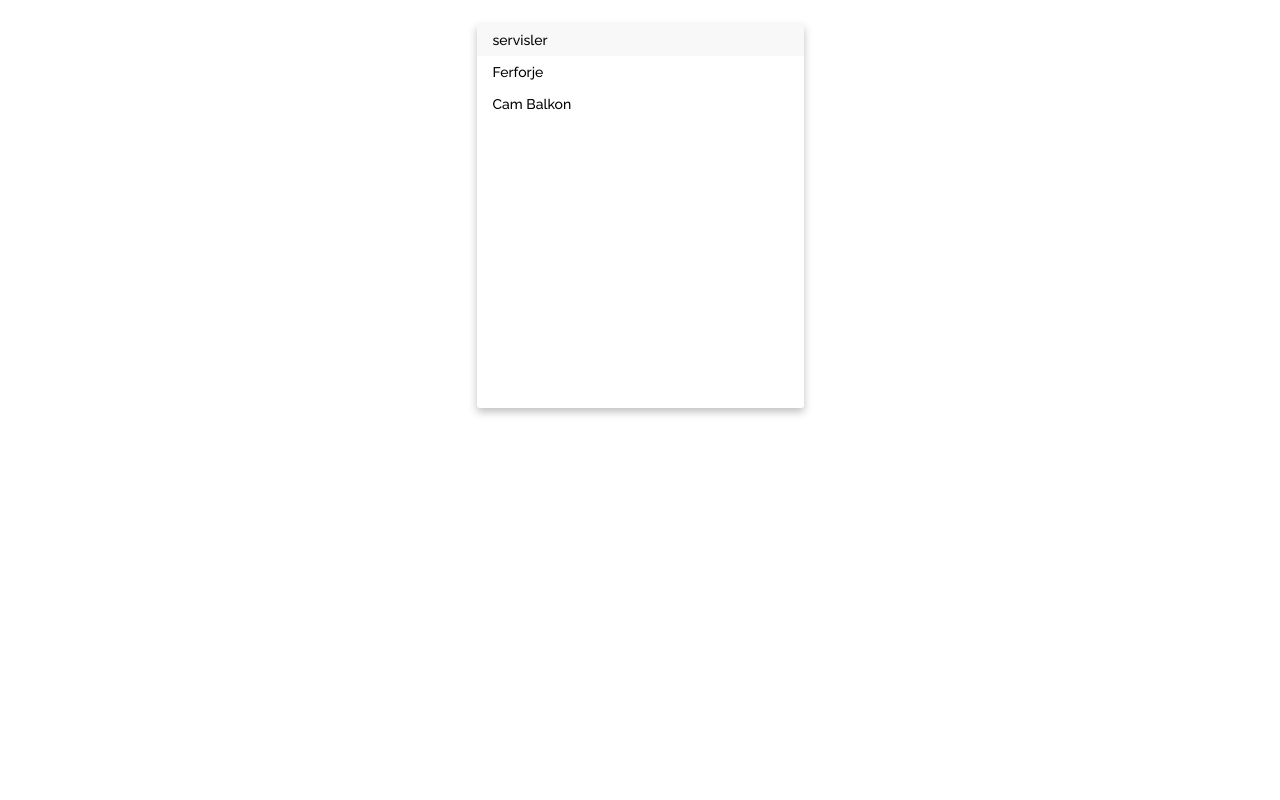
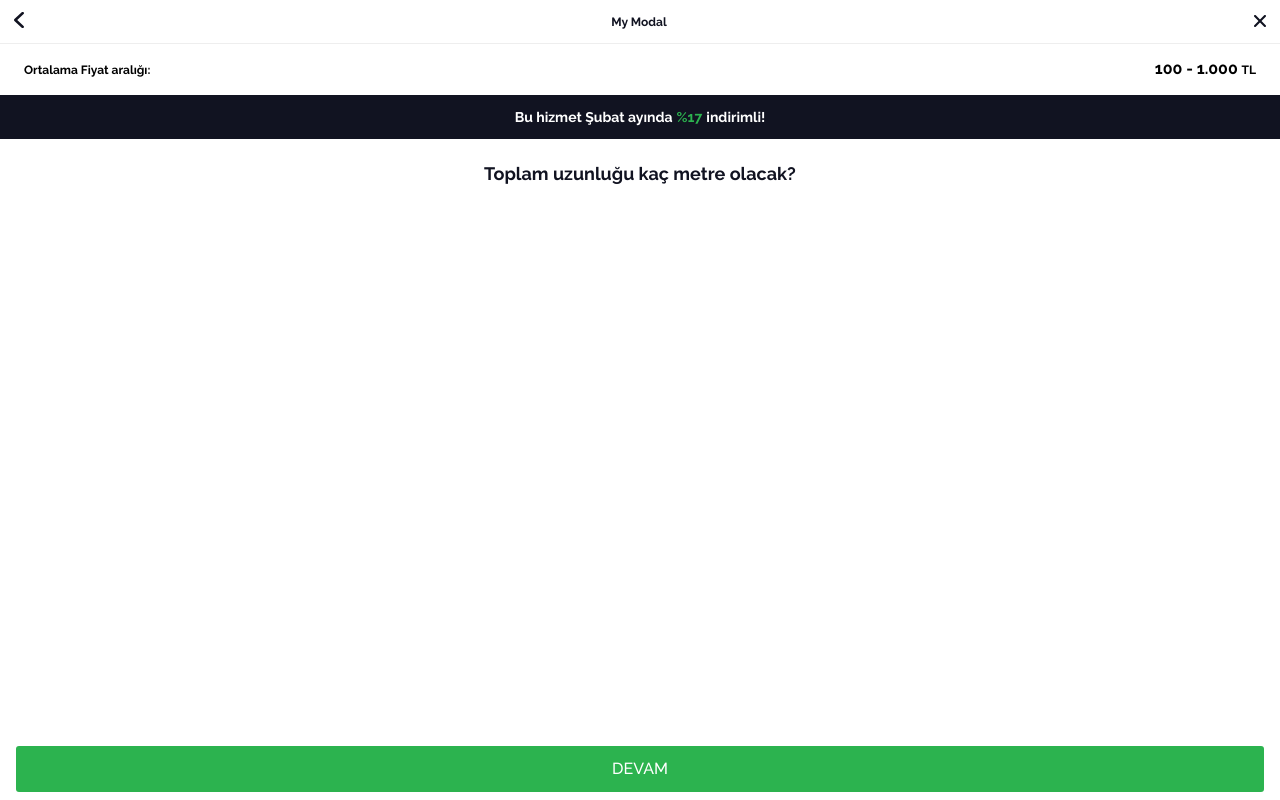
Before and after one commit to ffcabbar/react-reusable-component-mobilebase-app, a React (Create React App) app: page / in a window 1280 px wide. Both pictures are taken after a click on the element "Ferforje". Built offline with nearby package versions, Linux system fonts and the light colour scheme.

Commit message:
Some style and logic changed in ServiceDrawer component, new component added: DiscountRate, PriceRange, QuestionLabel, Modal

```diff
--- a/package.json
+++ b/package.json
@@ -10,10 +10,12 @@
     "@types/node": "^12.0.0",
     "@types/react": "^17.0.0",
     "@types/react-dom": "^17.0.0",
+    "@types/react-transition-group": "^4.4.1",
     "node-sass": "^5.0.0",
     "react": "^17.0.1",
     "react-dom": "^17.0.1",
     "react-scripts": "4.0.3",
+    "react-transition-group": "^4.4.1",
     "typescript": "^4.1.2",
     "web-vitals": "^1.0.1"
   },
--- /dev/null
+++ b/src/components/DiscountRate/DiscountRate.scss
@@ -0,0 +1,18 @@
+.discount_rate {
+  height: 44px;
+  display: flex;
+  justify-content: center;
+  align-items: center;
+  padding: 6px 17px;
+  background: #111321;
+  font-style: normal;
+  font-weight: bold;
+  font-size: 14px;
+  line-height: 22px;
+  color: #fff;
+
+  span {
+    padding: 4px;
+    color: #2cb34f;
+  }
+}
--- /dev/null
+++ b/src/components/DiscountRate/DiscountRate.tsx
@@ -0,0 +1,16 @@
+import React from "react";
+import "./DiscountRate.scss";
+
+interface IDiscountRateProps {}
+
+const DiscountRate: React.FC<IDiscountRateProps> = (
+  props: IDiscountRateProps
+) => {
+  return (
+    <div className="discount_rate">
+      Bu hizmet Şubat ayında <span>%17</span> indirimli!
+    </div>
+  );
+};
+
+export default DiscountRate;
--- /dev/null
+++ b/src/components/Modal/Modal.scss
@@ -0,0 +1,54 @@
+.modal {
+  position: fixed;
+  left: 0;
+  top: 0;
+  right: 0;
+  bottom: 0;
+  // display: flex;
+  // align-items: center;
+  // justify-content: center;
+  opacity: 0;
+  transform: scale(0.8);
+  pointer-events: none;
+}
+.modal.enter-done {
+  opacity: 1;
+  pointer-events: visible;
+  transform: translate(0);
+  transition: opacity 300ms, transform 300ms;
+}
+.modal.exit {
+  transform: scale(0.8);
+  transition: opacity 300ms, transform 300ms;
+}
+
+.modal-content {
+  height: 100%;
+  width: 100%;
+  background-color: #fff;
+  display: grid;
+  grid-template-rows: auto 1fr auto;
+  grid-template-columns: 100%;
+}
+.modal-header {
+  height: 43px;
+  display: flex;
+  justify-content: space-between;
+  align-items: center;
+  padding: 0px 14px;
+}
+.modal-footer {
+  padding: 8px 16px;
+  display: flex;
+  justify-content: center;
+}
+.modal-title {
+  font-weight: bold;
+  font-size: 12px;
+  line-height: 18px;
+  color: #111321;
+}
+.modal-body {
+  border-top: 1px solid #eee;
+  overflow: auto;
+}
--- /dev/null
+++ b/src/components/Modal/Modal.tsx
@@ -0,0 +1,76 @@
+import React from "react";
+import { CSSTransition } from "react-transition-group";
+import DiscountRate from "../DiscountRate/DiscountRate";
+import Button from "../lib/Button/Button";
+import PriceRange from "../PriceRange/PriceRange";
+import QuestionLabel from "../QuestionLabel/QuestionLabel";
+import "./Modal.scss";
+
+interface IModalProps {
+  title?: string;
+  onClose: () => void;
+  showModal: boolean;
+  setShowDrawer: React.Dispatch<React.SetStateAction<boolean>>;
+}
+
+const Modal: React.FC<IModalProps> = (props: IModalProps) => {
+  return (
+    <CSSTransition
+      in={props.showModal}
+      unmountOnExit
+      timeout={{ enter: 0, exit: 300 }}
+      onEnter={() => props.setShowDrawer(false)}
+      onExited={() => props.setShowDrawer(true)}
+    >
+      <div className="modal" onClick={props.onClose}>
+        <div className="modal-content" onClick={(e) => e.stopPropagation()}>
+          <div className="modal-header">
+            <div>
+              <svg
+                width="10"
+                height="16"
+                viewBox="0 0 10 16"
+                fill="none"
+                xmlns="http://www.w3.org/2000/svg"
+              >
+                <path
+                  fill-rule="evenodd"
+                  clip-rule="evenodd"
+                  d="M8.65392 16C8.30964 16 7.96506 15.8789 7.70214 15.6358L0.39423 8.87989C0.142078 8.64649 0 8.33014 0 7.99997C0 7.67006 0.142078 7.35344 0.393931 7.12004L7.70214 0.364398C8.22738 -0.121466 9.07985 -0.121466 9.6051 0.364398C10.1312 0.850539 10.1312 1.6381 9.6051 2.12424L3.24956 7.99997L9.6054 13.8757C10.1315 14.3616 10.1315 15.1494 9.6054 15.6355C9.34278 15.8783 8.9982 16 8.65392 16Z"
+                  fill="#111321"
+                />
+              </svg>
+            </div>
+            <div className="modal-title">{props.title}</div>
+            <div onClick={props.onClose}>
+              <svg
+                width="12"
+                height="12"
+                viewBox="0 0 12 12"
+                fill="none"
+                xmlns="http://www.w3.org/2000/svg"
+              >
+                <path
+                  fill-rule="evenodd"
+                  clip-rule="evenodd"
+                  d="M4.5026 6L0.310122 1.80752C-0.103374 1.39403 -0.103374 0.723619 0.310122 0.310122C0.723619 -0.103374 1.39403 -0.103374 1.80752 0.310122L6 4.5026L10.1925 0.310122C10.606 -0.103374 11.2764 -0.103374 11.6899 0.310122C12.1034 0.723619 12.1034 1.39403 11.6899 1.80752L7.4974 6L11.6899 10.1925C12.1034 10.606 12.1034 11.2764 11.6899 11.6899C11.2764 12.1034 10.606 12.1034 10.1925 11.6899L6 7.4974L1.80752 11.6899C1.39403 12.1034 0.723619 12.1034 0.310122 11.6899C-0.103374 11.2764 -0.103374 10.606 0.310122 10.1925L4.5026 6Z"
+                  fill="#111321"
+                />
+              </svg>
+            </div>
+          </div>
+          <div className="modal-body">
+            <PriceRange />
+            <DiscountRate />
+            <QuestionLabel />
+          </div>
+          <div className="modal-footer">
+            <Button>DEVAM</Button>
+          </div>
+        </div>
+      </div>
+    </CSSTransition>
+  );
+};
+
+export default Modal;
--- /dev/null
+++ b/src/components/PriceRange/PriceRange.scss
@@ -0,0 +1,26 @@
+.price_range {
+  height: 51px;
+  display: flex;
+  justify-content: space-between;
+  align-items: center;
+  padding: 0px 24px;
+  box-shadow: 0px 1px 4px #e4e4e4, 0px 1px 2px #e4e4e4, 0px 0px 2px #e4e4e4;
+  background: #fff;
+
+  div {
+    &:first-child {
+      font-weight: bold;
+      font-size: 12px;
+      line-height: 16px;
+    }
+    &:last-child {
+      font-weight: bold;
+      font-size: 16px;
+      line-height: 16px;
+
+      span {
+        font-size: 12px;
+      }
+    }
+  }
+}
--- /dev/null
+++ b/src/components/PriceRange/PriceRange.tsx
@@ -0,0 +1,17 @@
+import React from "react";
+import "./PriceRange.scss";
+
+interface IPriceRangeProps {}
+
+const PriceRange: React.FC<IPriceRangeProps> = (props: IPriceRangeProps) => {
+  return (
+    <div className="price_range">
+      <div>Ortalama Fiyat aralığı:</div>
+      <div>
+        100 - 1.000 <span>TL</span>
+      </div>
+    </div>
+  );
+};
+
+export default PriceRange;
--- /dev/null
+++ b/src/components/QuestionLabel/QuestionLabel.scss
@@ -0,0 +1,11 @@
+.question_label {
+  height: 70px;
+  display: flex;
+  justify-content: center;
+  align-items: center;
+  padding: 24px;
+  font-weight: bold;
+  font-size: 18px;
+  line-height: 22px;
+  color: #111321;
+}
--- /dev/null
+++ b/src/components/QuestionLabel/QuestionLabel.tsx
@@ -0,0 +1,14 @@
+import React from "react";
+import "./QuestionLabel.scss";
+
+interface IQuestionLabelProps {}
+
+const QuestionLabel: React.FC<IQuestionLabelProps> = (
+  props: IQuestionLabelProps
+) => {
+  return (
+    <div className="question_label">Toplam uzunluğu kaç metre olacak?</div>
+  );
+};
+
+export default QuestionLabel;
--- a/src/components/ServiceDrawer/ServiceDrawer.tsx
+++ b/src/components/ServiceDrawer/ServiceDrawer.tsx
@@ -2,9 +2,12 @@ import React, { useEffect, useState } from "react";
 import "./ServiceDrawer.scss";
 import serviceData from "../../api/service/services.json";
 import { IService } from "../../interfaces/service/service";
+import Modal from "../Modal/Modal";
 
 const ServiceDrawer: React.FC = () => {
   const [service, setService] = useState<IService[]>([]);
+  const [showDrawer, setShowDrawer] = useState<boolean>(true);
+  const [showModal, setShowModal] = useState<boolean>(false);
 
   const getService = () => {
     setService(serviceData);
@@ -16,18 +19,33 @@ const ServiceDrawer: React.FC = () => {
 
   console.log(service);
   return (
+    <>
+      <Modal
+        title="My Modal"
+        onClose={() => setShowModal(false)}
+        showModal={showModal}
+        setShowDrawer={setShowDrawer}
+      />
+
+      {showDrawer && (
         <div className="service_drawer_wrapper">
           <div className="service_drawer">
             <div className="service_drawer_header">servisler</div>
             {service.map((item) => {
               return (
-            <div key={item.serviceId} className="service_drawer_item">
+                <div
+                  key={item.serviceId}
+                  className="service_drawer_item"
+                  onClick={() => setShowModal(true)}
+                >
                   {item.name}
                 </div>
               );
             })}
           </div>
         </div>
+      )}
+    </>
   );
 };
 
--- a/src/components/lib/Button/Button.scss
+++ b/src/components/lib/Button/Button.scss
@@ -7,4 +7,7 @@
   color: #fff;
   font-family : inherit;
   line-height: 20px;
+  width: 100%;
+  height: 46px;
+  cursor: pointer;
 }
```
Also changed, not shown: 1 other file (tests, documents, lock files or other folders). Lines whose indentation alone changed are shown as unchanged.
